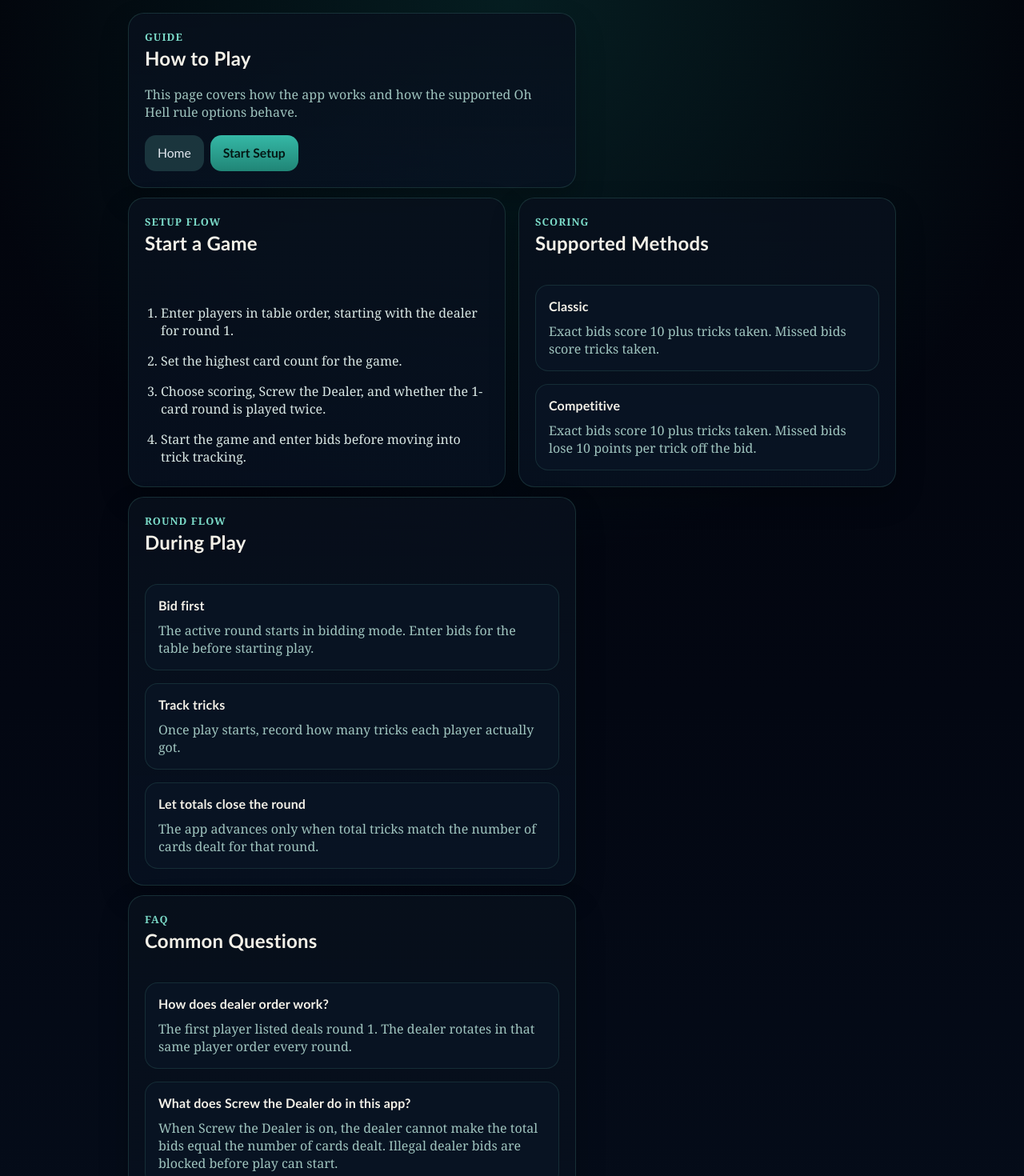
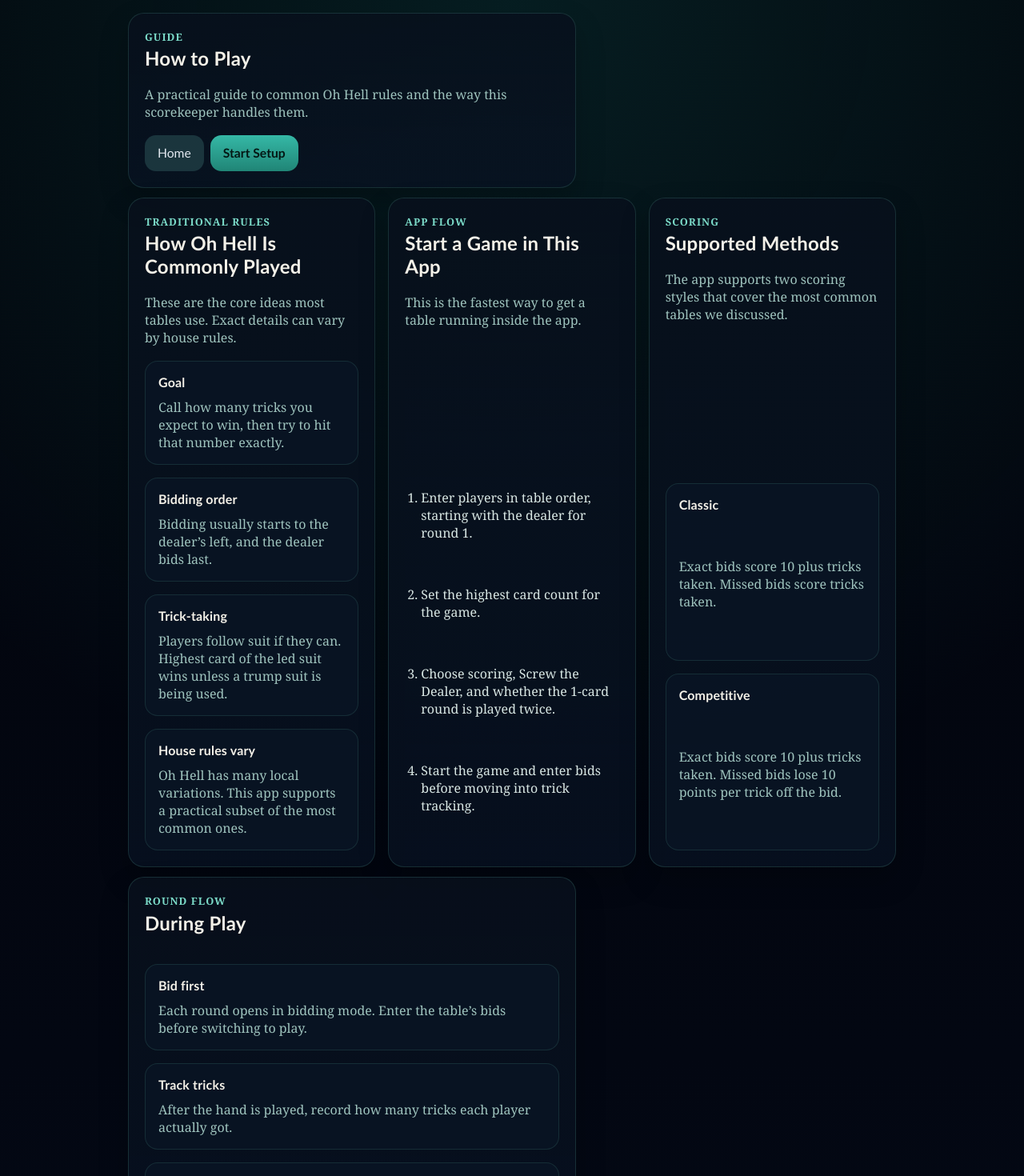
Before and after one commit to 86Hemphill/ohsa, a Next.js app: page /how-to-play in a window 1280 px wide. Shown: the top 1470 px of the page at 80% size. Built offline with nearby package versions, Linux system fonts and the light colour scheme.

Commit message:
docs: balance how-to-play copy

```diff
--- a/src/app/how-to-play/page.js
+++ b/src/app/how-to-play/page.js
@@ -23,6 +23,25 @@ const scoringNotes = [
   },
 ]
 
+const traditionalRules = [
+  {
+    title: 'Goal',
+    body: 'Call how many tricks you expect to win, then try to hit that number exactly.',
+  },
+  {
+    title: 'Bidding order',
+    body: 'Bidding usually starts to the dealer’s left, and the dealer bids last.',
+  },
+  {
+    title: 'Trick-taking',
+    body: 'Players follow suit if they can. Highest card of the led suit wins unless a trump suit is being used.',
+  },
+  {
+    title: 'House rules vary',
+    body: 'Oh Hell has many local variations. This app supports a practical subset of the most common ones.',
+  },
+]
+
 const faqItems = [
   {
     question: 'How does dealer order work?',
@@ -31,7 +50,7 @@ const faqItems = [
   {
     question: 'What does Screw the Dealer do in this app?',
     answer:
-      'When Screw the Dealer is on, the dealer cannot make the total bids equal the number of cards dealt. Illegal dealer bids are blocked before play can start.',
+      'When Screw the Dealer is on, the dealer cannot make the total bids equal the cards dealt for that round. Illegal dealer bids are blocked before play can start.',
   },
   {
     question: 'When is a round complete?',
@@ -53,6 +72,11 @@ const faqItems = [
     answer:
       'The app saves a final-results view with standings, round history, and actions for rematch, reopen, or clearing the saved game.',
   },
+  {
+    question: 'Does this page replace a full rulebook?',
+    answer:
+      'No. It gives a solid overview of common Oh Hell play plus the exact rules this app supports, without trying to document every house variation.',
+  },
 ]
 
 export default function HowToPlayPage() {
@@ -64,7 +88,7 @@ export default function HowToPlayPage() {
             <p className="eyebrow">Guide</p>
             <h1>How to Play</h1>
             <p className="muted">
-              This page covers how the app works and how the supported Oh Hell rule options behave.
+              A practical guide to common Oh Hell rules and the way this scorekeeper handles them.
             </p>
           </div>
           <div className="row wrap helpActions">
@@ -80,8 +104,27 @@ export default function HowToPlayPage() {
         <div className="helpGrid">
           <section className="panel stack roomy">
             <div>
-              <p className="eyebrow">Setup Flow</p>
-              <h2>Start a Game</h2>
+              <p className="eyebrow">Traditional Rules</p>
+              <h2>How Oh Hell Is Commonly Played</h2>
+              <p className="muted">
+                These are the core ideas most tables use. Exact details can vary by house rules.
+              </p>
+            </div>
+            <div className="faqGrid">
+              {traditionalRules.map((item) => (
+                <article key={item.title} className="faqCard">
+                  <strong>{item.title}</strong>
+                  <p className="muted">{item.body}</p>
+                </article>
+              ))}
+            </div>
+          </section>
+
+          <section className="panel stack roomy">
+            <div>
+              <p className="eyebrow">App Flow</p>
+              <h2>Start a Game in This App</h2>
+              <p className="muted">This is the fastest way to get a table running inside the app.</p>
             </div>
             <ol className="helpList">
               {setupSteps.map((step) => (
@@ -94,6 +137,7 @@ export default function HowToPlayPage() {
             <div>
               <p className="eyebrow">Scoring</p>
               <h2>Supported Methods</h2>
+              <p className="muted">The app supports two scoring styles that cover the most common tables we discussed.</p>
             </div>
             <div className="faqGrid">
               {scoringNotes.map((item) => (
@@ -114,16 +158,16 @@ export default function HowToPlayPage() {
           <div className="faqGrid">
             <article className="faqCard">
               <strong>Bid first</strong>
-              <p className="muted">The active round starts in bidding mode. Enter bids for the table before starting play.</p>
+              <p className="muted">Each round opens in bidding mode. Enter the table’s bids before switching to play.</p>
             </article>
             <article className="faqCard">
               <strong>Track tricks</strong>
-              <p className="muted">Once play starts, record how many tricks each player actually got.</p>
+              <p className="muted">After the hand is played, record how many tricks each player actually got.</p>
             </article>
             <article className="faqCard">
               <strong>Let totals close the round</strong>
               <p className="muted">
-                The app advances only when total tricks match the number of cards dealt for that round.
+                A round only closes when the total tricks recorded matches the cards dealt for that round.
               </p>
             </article>
           </div>
@@ -143,6 +187,34 @@ export default function HowToPlayPage() {
             ))}
           </div>
         </section>
+
+        <section className="panel stack roomy">
+          <div>
+            <p className="eyebrow">Sources</p>
+            <h2>External References</h2>
+            <p className="muted">These references informed the general gameplay section.</p>
+          </div>
+          <div className="faqGrid">
+            <article className="faqCard">
+              <strong>Pagat: Oh Hell</strong>
+              <a href="https://www.pagat.com/exact/ohhell.html" target="_blank" rel="noreferrer">
+                pagat.com/exact/ohhell.html
+              </a>
+            </article>
+            <article className="faqCard">
+              <strong>BoardGameGeek Wiki</strong>
+              <a href="https://boardgamegeek.com/wiki/page/thing%3A1116" target="_blank" rel="noreferrer">
+                boardgamegeek.com/wiki/page/thing:1116
+              </a>
+            </article>
+            <article className="faqCard">
+              <strong>BoardGameGeek Entry</strong>
+              <a href="https://boardgamegeek.com/boardgame/1116/oh-hell" target="_blank" rel="noreferrer">
+                boardgamegeek.com/boardgame/1116/oh-hell
+              </a>
+            </article>
+          </div>
+        </section>
       </div>
     </main>
   )
```
